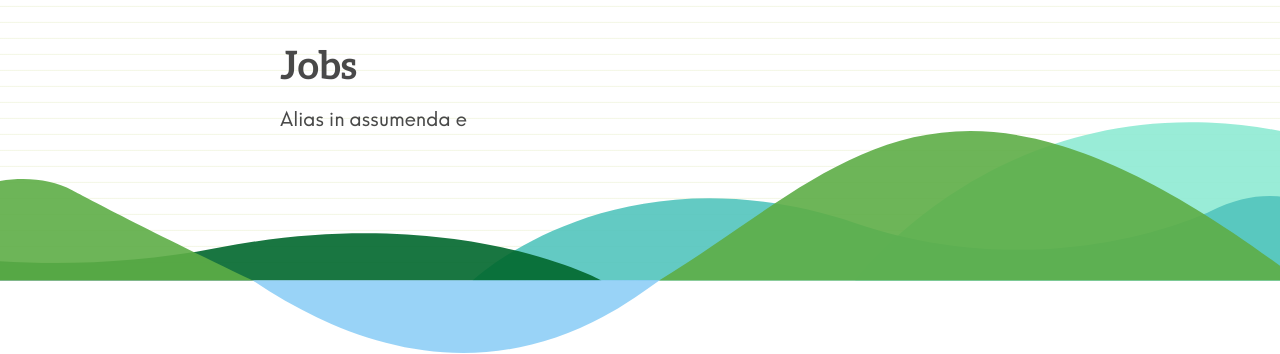
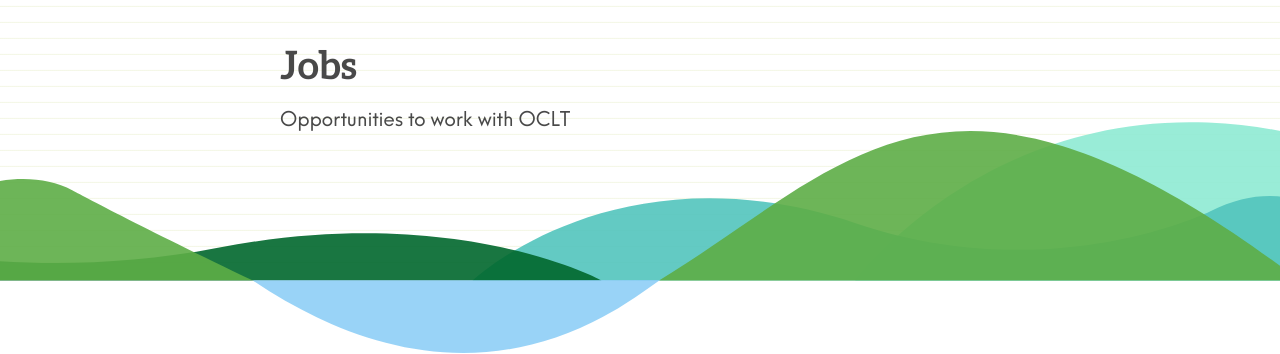
Before and after one commit to johnpuddephatt/oclt, a Jekyll site: the page built from _pages/jobs.md, in a window 1280 px wide. Shown: the part 192-546 px from the top of the page. Built offline with Jekyll 4.4.1, drawn with Linux system fonts in a browser that asks for light colours.

Commit message:
Updated Jobs

```diff
--- a/_pages/jobs.md
+++ b/_pages/jobs.md
@@ -2,7 +2,7 @@
 title: Jobs
 date: 2023-04-19 00:00:00 Z
 permalink: "/jobs/index.html"
-subtitle: Alias in assumenda e
+subtitle: Opportunities to work with OCLT
 layout: page
 ---
 
```
